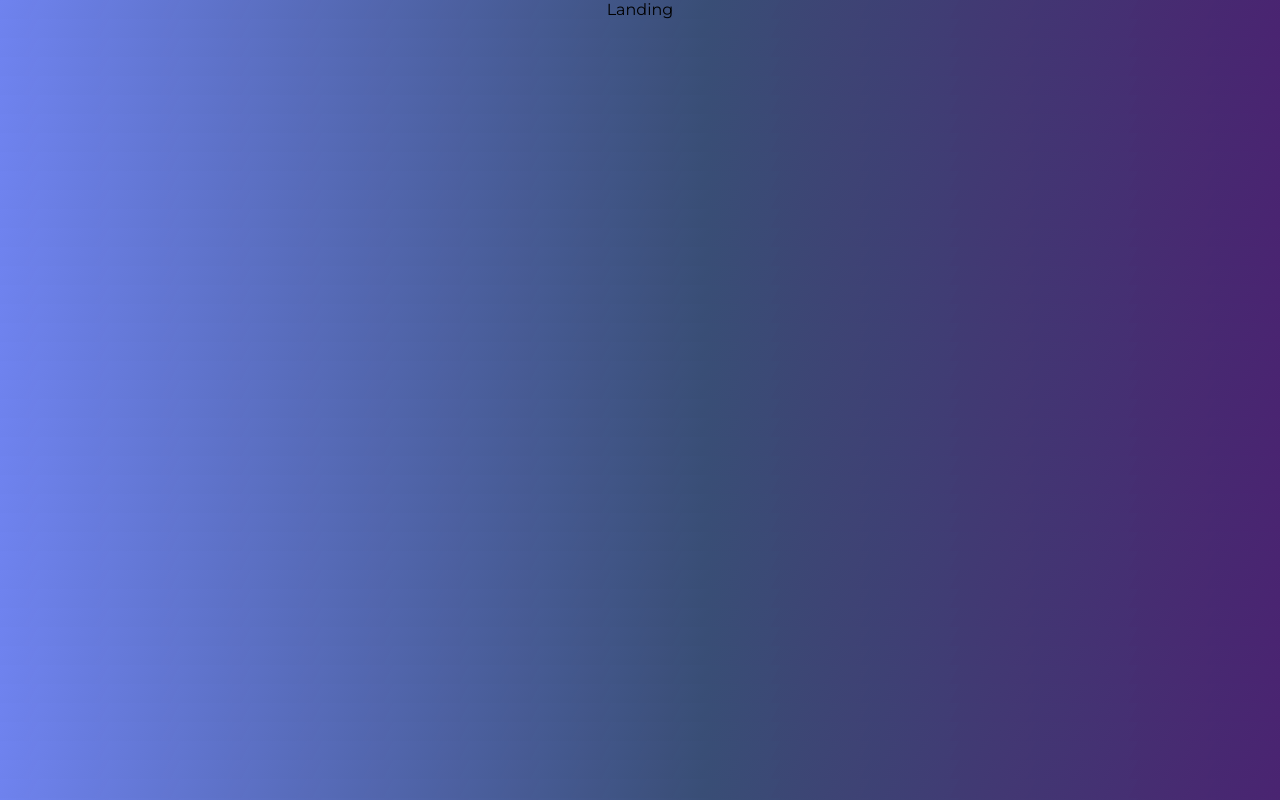
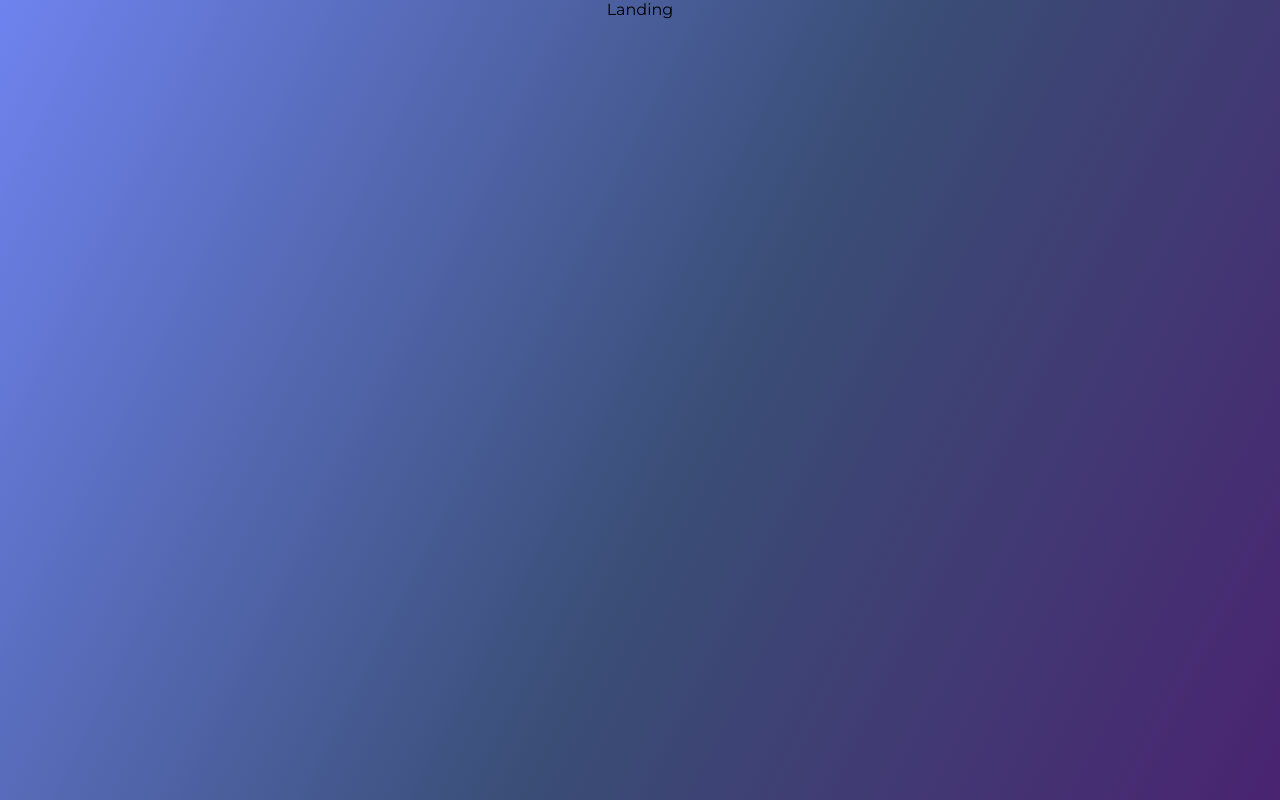
Before and after one commit to DeFariaM/Front-Pi-Dogs, a React (Vite) app: page / in a window 1280 px wide. Built offline with nearby package versions, Linux system fonts and the light colour scheme; a web font is replaced by a local one.

Commit message:
Bg attachment

```diff
--- a/src/index.css
+++ b/src/index.css
@@ -15,6 +15,7 @@ body {
     rgba(106, 45, 168, 0.63) 100.65%,
     rgba(153, 84, 222, 0.63) 100.65%
   );
+  background-attachment: fixed;
 }
 
 button,
@@ -51,3 +52,7 @@ select:hover,
 button:hover {
   opacity: 80%;
 }
+option:hover,
+option:focus {
+  background-color: #958cfe;
+}
```
